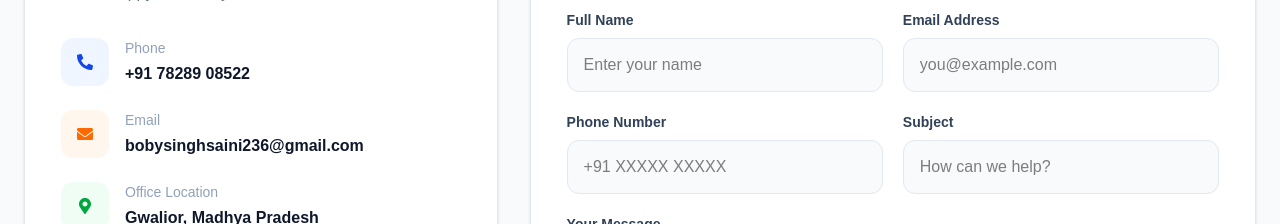
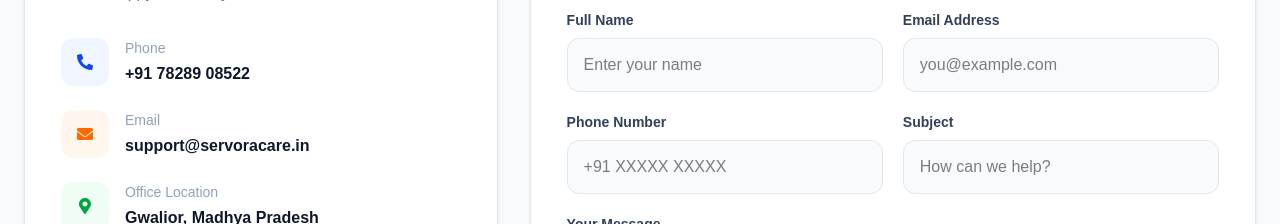
Before and after one commit to Boby-Singh/servoracare, a React (Vite) app: page /contact in a window 1280 px wide. Shown: the part 900-1124 px from the top of the page. Built offline with nearby package versions, Linux system fonts and the light colour scheme.

Commit message:
update mail

```diff
--- a/src/pages/Contact.jsx
+++ b/src/pages/Contact.jsx
@@ -115,7 +115,7 @@ ${formData.message}`;
             name: "ServoraCare",
             url: "https://www.servoracare.in",
             telephone: "+91-7828908522",
-            email: "bobysinghsaini236@gmail.com",
+            email: "support@servoracare.in",
 
             address: {
               "@type": "PostalAddress",
@@ -286,7 +286,7 @@ ${formData.message}`;
                       </p>
 
                       <p className="font-semibold text-slate-900 mt-1 break-all">
-                        bobysinghsaini236@gmail.com
+                        support@servoracare.in
                       </p>
 
                     </div>
```
